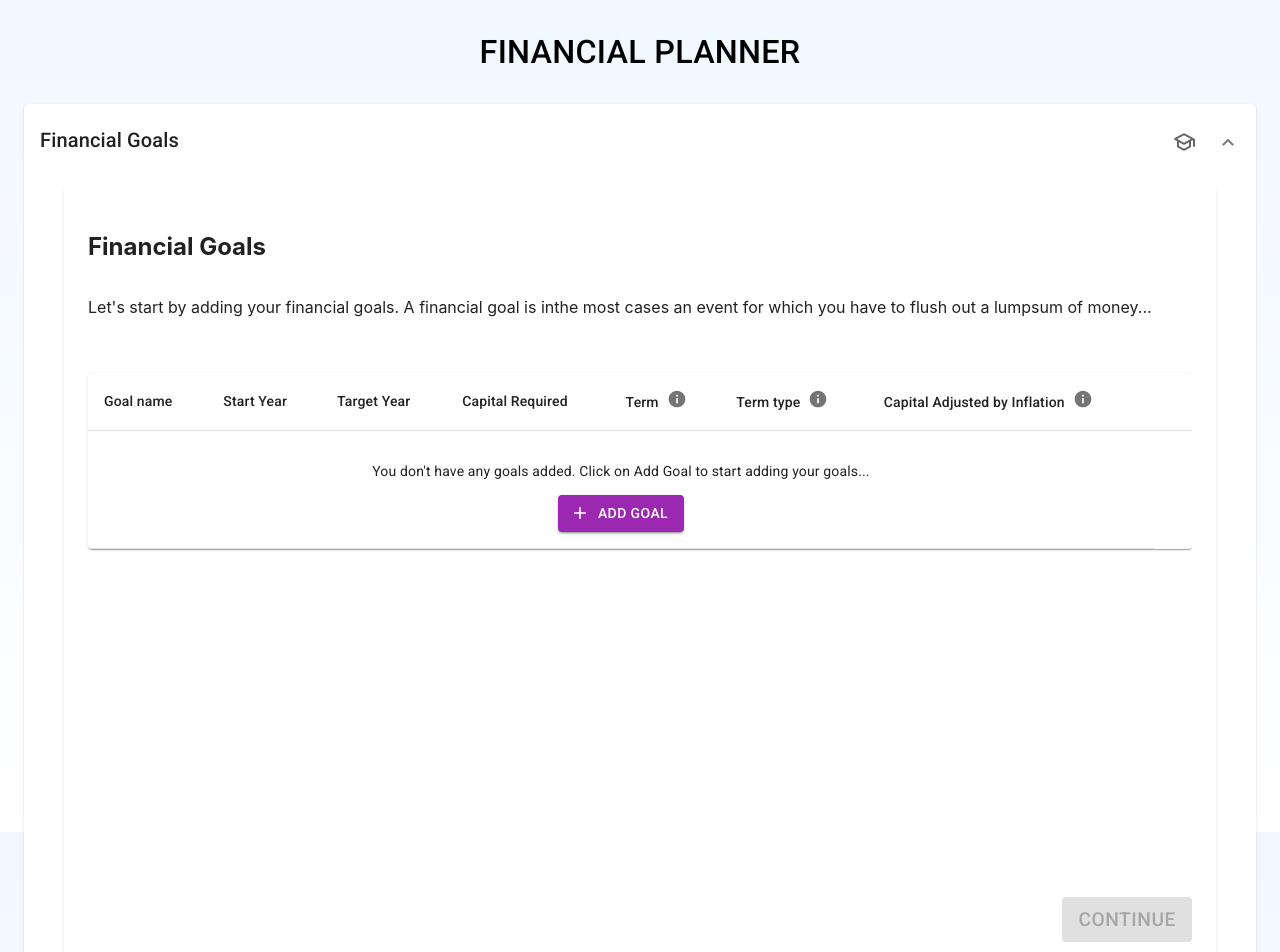
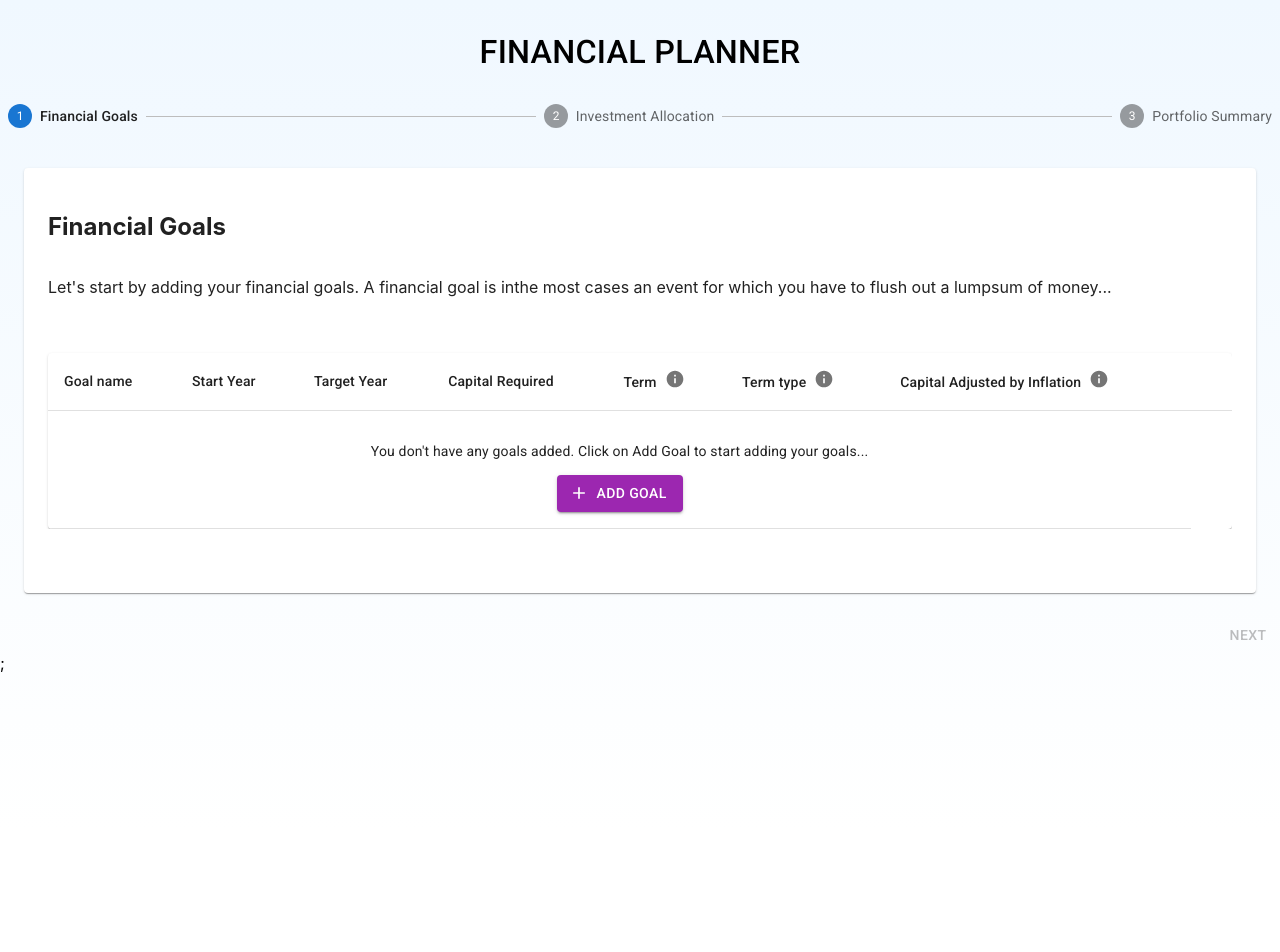
Before and after one commit to goal-based-financial-planner/goal-based-financial-planner, a React (Create React App) app: page / in a window 1280 px wide. Shown: the top 952 px of the page. After the commit the page ends 832 px from the top, so only its background shows below. Built offline with nearby package versions, Linux system fonts and the light colour scheme.

Commit message:
ELS-217 [Aakanksha/Pavan] Refactor structure of financial planner

```diff
--- a/src/components/compounds/FinancialGoalsStep/index.tsx
+++ b/src/components/compounds/FinancialGoalsStep/index.tsx
@@ -7,10 +7,7 @@ import { PlannerDataAction } from '../../../store/plannerDataReducer';
 import Step, { StepProps } from '../../molecules/Step';
 import { PlannerData } from '../../../domain/PlannerData';
 
-type FinancialGoalsProps = Pick<
-  StepProps,
-  'isExpanded' | 'onContinue' | 'onEdit'
-> & {
+type FinancialGoalsProps = {
   dispatch: Dispatch<PlannerDataAction>;
   plannerData: PlannerData;
 };
@@ -18,9 +15,6 @@ type FinancialGoalsProps = Pick<
 const FinancialGoalsStep: React.FC<FinancialGoalsProps> = ({
   plannerData,
   dispatch,
-  isExpanded,
-  onContinue,
-  onEdit,
 }) => {
   const [showAddGoalsModal, setShowAddGoalsModal] = useState(false);
   const handleClose = () => {
@@ -57,15 +51,10 @@ const FinancialGoalsStep: React.FC<FinancialGoalsProps> = ({
 
   return (
     <Step
-      isExpanded={isExpanded}
-      onContinue={onContinue}
-      onEdit={onEdit}
       title={'Financial Goals'}
       subtext="Let's start by adding your financial goals. A financial goal is inthe
             most cases an event for which you have to flush out a lumpsum of
             money..."
-      isContinueDisabled={plannerData.financialGoals.length === 0}
-      summaryText={`You have added ${plannerData.getGoalSummaryAsText()} goals`}
     >
       <>
         <Box
--- a/src/components/compounds/Planner/FinancialGoalsAccordion.tsx
+++ /dev/null
@@ -1,47 +0,0 @@
-import React from 'react';
-import FinancialGoalsStep from '../FinancialGoalsStep';
-import { PlannerState } from '../../../types/enums';
-import AccordionStep from './AccordionStep';
-
-interface FinancialGoalsAccordionProps {
-  isExpanded: boolean;
-  onAccordionClick: (
-    event: React.MouseEvent<HTMLSpanElement, MouseEvent>,
-  ) => void;
-  onDialogOpen: () => void;
-  isIconDisabled: boolean;
-  plannerData: any;
-  dispatch: React.Dispatch<any>;
-  goToStep: (step: PlannerState) => void;
-}
-
-const FinancialGoalsAccordion: React.FC<FinancialGoalsAccordionProps> = ({
-  isExpanded,
-  onAccordionClick,
-  onDialogOpen,
-  isIconDisabled,
-  plannerData,
-  dispatch,
-  goToStep,
-}) => {
-  return (
-    <AccordionStep
-      isExpanded={isExpanded}
-      isVisible={true}
-      title="Financial Goals"
-      onAccordionClick={onAccordionClick}
-      onDialogOpen={onDialogOpen}
-      isIconDisabled={isIconDisabled}
-    >
-      <FinancialGoalsStep
-        isExpanded={isExpanded}
-        onContinue={() => goToStep(PlannerState.INVESTMENT_ALLOCATION)}
-        onEdit={() => goToStep(PlannerState.GOALS)}
-        plannerData={plannerData}
-        dispatch={dispatch}
-      />
-    </AccordionStep>
-  );
-};
-
-export default FinancialGoalsAccordion;
--- a/src/components/compounds/Planner/InvestmentAllocationAccordion.tsx
+++ /dev/null
@@ -1,51 +0,0 @@
-import React from 'react';
-import InvestmentAllocationStep from '../InvestmentAllocationStep';
-import AccordionStep from './AccordionStep';
-import { PlannerState } from '../../../types/enums';
-
-interface InvestmentAllocationAccordionProps {
-  isExpanded: boolean;
-  isVisible: boolean;
-  onAccordionClick: (
-    event: React.MouseEvent<HTMLSpanElement, MouseEvent>,
-  ) => void;
-  onDialogOpen: () => void;
-  isIconDisabled: boolean;
-  plannerData: any;
-  dispatch: React.Dispatch<any>;
-  goToStep: (step: PlannerState) => void;
-}
-
-const InvestmentAllocationAccordion: React.FC<
-  InvestmentAllocationAccordionProps
-> = ({
-  isExpanded,
-  isVisible,
-  onAccordionClick,
-  onDialogOpen,
-  isIconDisabled,
-  plannerData,
-  dispatch,
-  goToStep,
-}) => {
-  return (
-    <AccordionStep
-      isExpanded={isExpanded}
-      isVisible={isVisible}
-      title="Investment Allocation"
-      onAccordionClick={onAccordionClick}
-      onDialogOpen={onDialogOpen}
-      isIconDisabled={isIconDisabled}
-    >
-      <InvestmentAllocationStep
-        isExpanded={isExpanded}
-        onContinue={() => goToStep(PlannerState.PORTFOLIO_SUMMARY)}
-        onEdit={() => goToStep(PlannerState.INVESTMENT_ALLOCATION)}
-        plannerData={plannerData}
-        dispatch={dispatch}
-      />
-    </AccordionStep>
-  );
-};
-
-export default InvestmentAllocationAccordion;
--- a/src/components/compounds/Planner/PortdolioSummaryAccordion.tsx
+++ /dev/null
@@ -1,38 +0,0 @@
-import React from 'react';
-import PortfolioSummaryStep from '../PortfolioSummaryStep';
-import AccordionStep from './AccordionStep';
-
-interface PortfolioSummaryAccordionProps {
-  isExpanded: boolean;
-  isVisible: boolean;
-  onAccordionClick: (
-    event: React.MouseEvent<HTMLSpanElement, MouseEvent>,
-  ) => void;
-  onDialogOpen: () => void;
-  isIconDisabled: boolean;
-  plannerData: any;
-}
-
-const PortfolioSummaryAccordion: React.FC<PortfolioSummaryAccordionProps> = ({
-  isExpanded,
-  isVisible,
-  onAccordionClick,
-  onDialogOpen,
-  isIconDisabled,
-  plannerData,
-}) => {
-  return (
-    <AccordionStep
-      isExpanded={isExpanded}
-      isVisible={isVisible}
-      title="Portfolio Summary"
-      onAccordionClick={onAccordionClick}
-      onDialogOpen={onDialogOpen}
-      isIconDisabled={isIconDisabled}
-    >
-      <PortfolioSummaryStep isExpanded={isExpanded} plannerData={plannerData} />
-    </AccordionStep>
-  );
-};
-
-export default PortfolioSummaryAccordion;
--- a/src/components/compounds/Planner/index.tsx
+++ b/src/components/compounds/Planner/index.tsx
@@ -1,15 +1,21 @@
-import React, { useEffect, useReducer, useState } from 'react';
+import React, { useEffect, useReducer } from 'react';
 import {
   getInitialData,
   persistPlannerData,
   plannerDataReducer,
 } from '../../../store/plannerDataReducer';
-import { Box, Typography } from '@mui/material';
-import { PlannerState } from '../../../types/enums';
-import FinancialGoalsAccordion from './FinancialGoalsAccordion';
-import InvestmentAllocationAccordion from './InvestmentAllocationAccordion';
-import PortfolioSummaryAccordion from './PortdolioSummaryAccordion';
-import AcknowledgmentDialog from './AcknowledmentDialog';
+import {
+  Box,
+  Button,
+  Step,
+  StepLabel,
+  Stepper,
+  Typography,
+} from '@mui/material';
+import FinancialGoalsStep from '../FinancialGoalsStep';
+import InvestmentAllocationStep from '../InvestmentAllocationStep';
+import PortfolioSummaryStep from '../PortfolioSummaryStep';
+import { TermType } from '../../../types/enums';
 
 const Planner: React.FC = () => {
   const [plannerData, dispatch] = useReducer(
@@ -17,88 +23,68 @@ const Planner: React.FC = () => {
     getInitialData(),
   );
 
-  const [currentState, setCurrentState] = useState<PlannerState>(
-    PlannerState.GOALS,
-  );
-  const [isDialogOpen, setIsDialogOpen] = useState<boolean>(false);
-  const [currentDialogStep, setCurrentDialogStep] =
-    useState<PlannerState | null>(null);
-  const [dialogMessage, setDialogMessage] = useState<string>('');
-
-  const [isFinancialGoalsExpanded, setIsFinancialGoalsExpanded] =
-    useState<boolean>(true);
-  const [isInvestmentAllocationExpanded, setIsInvestmentAllocationExpanded] =
-    useState<boolean>(false);
-  const [isInvestmentAllocationVisible, setIsInvestmentAllocationVisible] =
-    useState<boolean>(false);
-  const [isPortFolioSummaryExpanded, setIsPortFolioSummaryExpanded] =
-    useState<boolean>(false);
-  const [isPortFolioSummaryVisible, setIsPortFolioSummaryVisible] =
-    useState<boolean>(false);
-
-  const [isFinancialGoalsIconDisabled, setIsFinancialGoalsIconDisabled] =
-    useState<boolean>(false);
-  const [
-    isInvestmentAllocationIconDisabled,
-    setIsInvestmentAllocationIconDisabled,
-  ] = useState<boolean>(false);
-  const [isPortFolioSummaryIconDisabled, setIsPortFolioSummaryIconDisabled] =
-    useState<boolean>(false);
-
   useEffect(() => {
     persistPlannerData(plannerData);
   }, [plannerData]);
 
-  const goToStep = (nextStep: PlannerState) => {
-    setCurrentState(nextStep);
+  const [activeStep, setActiveStep] = React.useState(0);
+
+  const steps = [
+    'Financial Goals',
+    'Investment Allocation',
+    'Portfolio Summary',
+  ];
+
+  const stepComponents = [
+    <FinancialGoalsStep plannerData={plannerData} dispatch={dispatch} />,
+    <InvestmentAllocationStep plannerData={plannerData} dispatch={dispatch} />,
+    <PortfolioSummaryStep plannerData={plannerData} />,
+  ];
+
+  const areGoalsPresentOfType = (column: string) => {
+    return plannerData
+      .getFinancialGoalSummary()
+      .some((item) => item.termType === column && item.numberOfGoals > 0);
   };
 
-  const handleDialogOpen = (step: PlannerState, message: string) => {
-    setDialogMessage(message);
-    setCurrentDialogStep(step);
-    setIsDialogOpen(true);
+  const isInvestmentAllocationInvalid = (termType: TermType) => {
+    if (areGoalsPresentOfType(termType)) {
+      const termSum = plannerData.investmentAllocationOptions.reduce(
+        (sum, row) =>
+          sum +
+          Number(
+            plannerData.investmentAllocations[termType].filter(
+              (e) => e.id === row.id,
+            )[0]?.investmentPercentage || 0,
+          ),
+        0,
+      );
+
+      return termSum !== 100;
+    } else return false;
   };
 
-  const handleDialogClose = () => {
-    setIsDialogOpen(false);
-    if (currentDialogStep === PlannerState.GOALS) {
-      setIsFinancialGoalsIconDisabled(true);
-    } else if (currentDialogStep === PlannerState.INVESTMENT_ALLOCATION) {
-      setIsInvestmentAllocationIconDisabled(true);
-    } else if (currentDialogStep === PlannerState.PORTFOLIO_SUMMARY) {
-      setIsPortFolioSummaryIconDisabled(true);
-    }
-    setCurrentDialogStep(null);
+  const handleBack = () => {
+    setActiveStep((prevActiveStep) => prevActiveStep - 1);
   };
 
-  useEffect(() => {
-    switch (currentState) {
-      case PlannerState.GOALS:
-        setIsFinancialGoalsExpanded(true);
-        setIsInvestmentAllocationVisible(false);
-        setIsPortFolioSummaryVisible(false);
-        break;
-      case PlannerState.INVESTMENT_ALLOCATION:
-        setIsFinancialGoalsExpanded(false);
-        setIsInvestmentAllocationExpanded(true);
-        setIsInvestmentAllocationVisible(true);
-        setIsPortFolioSummaryVisible(false);
-        break;
-      case PlannerState.PORTFOLIO_SUMMARY:
-        setIsInvestmentAllocationExpanded(false);
-        setIsPortFolioSummaryVisible(true);
-        setIsPortFolioSummaryExpanded(true);
-        break;
+  const handleNext = () => {
+    setActiveStep((prevActiveStep) => prevActiveStep + 1);
+  };
+
+  const allowNext = () => {
+    switch (activeStep) {
+      case 0:
+        return plannerData.financialGoals.length > 0;
+      case 1:
+        return (
+          !isInvestmentAllocationInvalid(TermType.SHORT_TERM) &&
+          !isInvestmentAllocationInvalid(TermType.MEDIUM_TERM) &&
+          !isInvestmentAllocationInvalid(TermType.LONG_TERM)
+        );
+      default:
+        return true;
     }
-  }, [currentState]);
-
-  const handleAccordionClick = (
-    event: React.MouseEvent<HTMLSpanElement, MouseEvent>,
-    setExpanded: React.Dispatch<React.SetStateAction<boolean>>,
-  ) => {
-    event.stopPropagation();
-    event.preventDefault();
-    setExpanded((prevExpanded) => !prevExpanded);
   };
 
   return (
@@ -106,7 +92,47 @@ const Planner: React.FC = () => {
       <Typography variant="h4" textAlign="center" m={4} fontWeight={500}>
         FINANCIAL PLANNER
       </Typography>
-      <Box sx={{ margin: 3 }}>
+
+      <Stepper activeStep={activeStep}>
+        {steps.map((label, index) => {
+          const stepProps: { completed?: boolean } = {};
+          const labelProps: {
+            optional?: React.ReactNode;
+          } = {};
+          return (
+            <Step key={label} {...stepProps}>
+              <StepLabel {...labelProps}>{label}</StepLabel>
+            </Step>
+          );
+        })}
+      </Stepper>
+
+      {stepComponents[activeStep]}
+      <Box sx={{ display: 'flex', flexDirection: 'row', pt: 2 }}>
+        {activeStep === 0 ? (
+          ''
+        ) : (
+          <Button
+            color="inherit"
+            disabled={activeStep === 0}
+            onClick={handleBack}
+            sx={{ mr: 1 }}
+          >
+            Back
+          </Button>
+        )}
+
+        <Box sx={{ flex: '1 1 auto' }} />
+        {activeStep === steps.length - 1 ? (
+          ''
+        ) : (
+          <Button onClick={handleNext} disabled={!allowNext()}>
+            Next
+          </Button>
+        )}
+      </Box>
+
+      {/* <Box sx={{ margin: 3 }}>
         <FinancialGoalsAccordion
           isExpanded={isFinancialGoalsExpanded}
           onAccordionClick={(event) =>
@@ -162,7 +188,7 @@ const Planner: React.FC = () => {
         open={isDialogOpen}
         message={dialogMessage}
         onClose={handleDialogClose}
-      />
+      /> */}
     </>
   );
 };
--- a/src/components/molecules/Step/index.tsx
+++ b/src/components/molecules/Step/index.tsx
@@ -1,39 +1,17 @@
-import React, { forwardRef, ReactNode } from 'react';
+import { forwardRef, ReactNode } from 'react';
 import CustomPaper from '../../atoms/CustomPaper';
-import { Box, Button, Grid, Stack, Typography } from '@mui/material';
+import { Box, Grid } from '@mui/material';
 
 export type StepProps = {
-  isExpanded: boolean;
-  onContinue: () => void;
-  onEdit: () => void;
   title: string;
   subtext: string;
   children: ReactNode;
-  isContinueDisabled: boolean;
-  summaryText: string;
-  hideContinue?: boolean;
 };
 
 const Step = forwardRef<HTMLDivElement, StepProps>(
-  (
-    {
-      isExpanded,
-      title,
-      subtext,
-      children,
-      isContinueDisabled,
-      onContinue,
-      onEdit,
-      summaryText,
-      hideContinue,
-    },
-    ref,
-  ) => {
-    return isExpanded ? (
-      <CustomPaper
-        sx={{ height: 'calc(100vh - 16px)', overflow: 'hidden' }}
-        ref={ref}
-      >
+  ({ title, subtext, children }, ref) => {
+    return (
+      <CustomPaper ref={ref} sx={{ mt: 5 }}>
         <Grid container spacing={2}>
           <Grid item xs={12}>
             <h2>{title}</h2>
@@ -48,37 +26,9 @@ const Step = forwardRef<HTMLDivElement, StepProps>(
               mb: 5,
               mt: 5,
               overflow: 'scroll',
-              height: 'calc(100vh - 300px)',
             }}
           >
             {children}
-          </Grid>
-        </Grid>
-        {hideContinue ? null : (
-          <Stack alignItems="flex-end">
-            <Button
-              disabled={isContinueDisabled}
-              sx={{ fontSize: '1.2rem' }}
-              onClick={onContinue}
-              variant="contained"
-              color="primary"
-            >
-              Continue
-            </Button>
-          </Stack>
-        )}
-      </CustomPaper>
-    ) : (
-      <CustomPaper>
-        <Grid container spacing={2} alignItems="center">
-          <Grid item xs={11}>
-            <h2>{title}</h2>
-            <Typography>{summaryText}</Typography>
-          </Grid>
-          <Grid item xs={1} textAlign="right">
-            <Button onClick={onEdit} variant="contained" color="secondary">
-              Edit
-            </Button>
           </Grid>
         </Grid>
       </CustomPaper>
```
Also changed, not shown: src/components/compounds/InvestmentAllocationStep/index.tsx (+2 -14 lines), src/components/compounds/PortfolioSummaryStep/index.tsx (+2 -9 lines), 1 other file (tests, documents, lock files or other folders).
